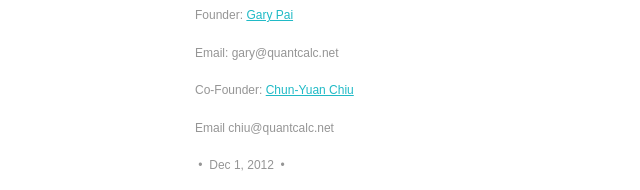
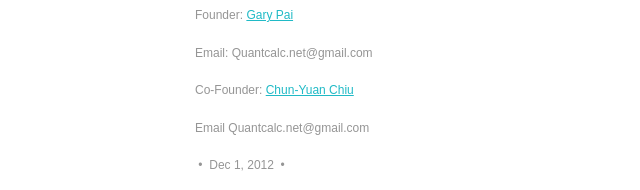
Before and after one commit to gamealready/quantcalc, a plain HTML site: page Java/contact.html in a window 1280 px wide. Shown: the part 451-641 px from the top of the page, 0-640 px from the left. Drawn offline with Linux system fonts and the light colour scheme.

Commit message:
Update public contact email addresses
Co-authored-by: copilot-swe-agent[bot] <198982749+Copilot@users.noreply.github.com>

```diff
--- a/Java/contact.html
+++ b/Java/contact.html
@@ -46,9 +46,9 @@
         <div class="article">
           <h2>Contact Us</h2><div class="clr"></div>
           <p>Founder: <a href="contact.html"> Gary Pai </a></p>
-          <p>Email: gary@quantcalc.net  </p>
+          <p>Email: Quantcalc.net@gmail.com  </p>
           <p>Co-Founder: <a href="contact.html">Chun-Yuan Chiu </a></p>
-          <p>Email chiu@quantcalc.net  </p>
+          <p>Email Quantcalc.net@gmail.com  </p>
           <p>  <span>&nbsp;&bull;&nbsp;</span> Dec  1, 2012  <span>&nbsp;&bull;&nbsp;</span>  </p>
 
 
```
Also changed, not shown: Java/arbi.html (+1 -1 lines), Java/hedging.html (+1 -1 lines), contact.html (+1 -1 lines), hedging.html (+1 -1 lines).
